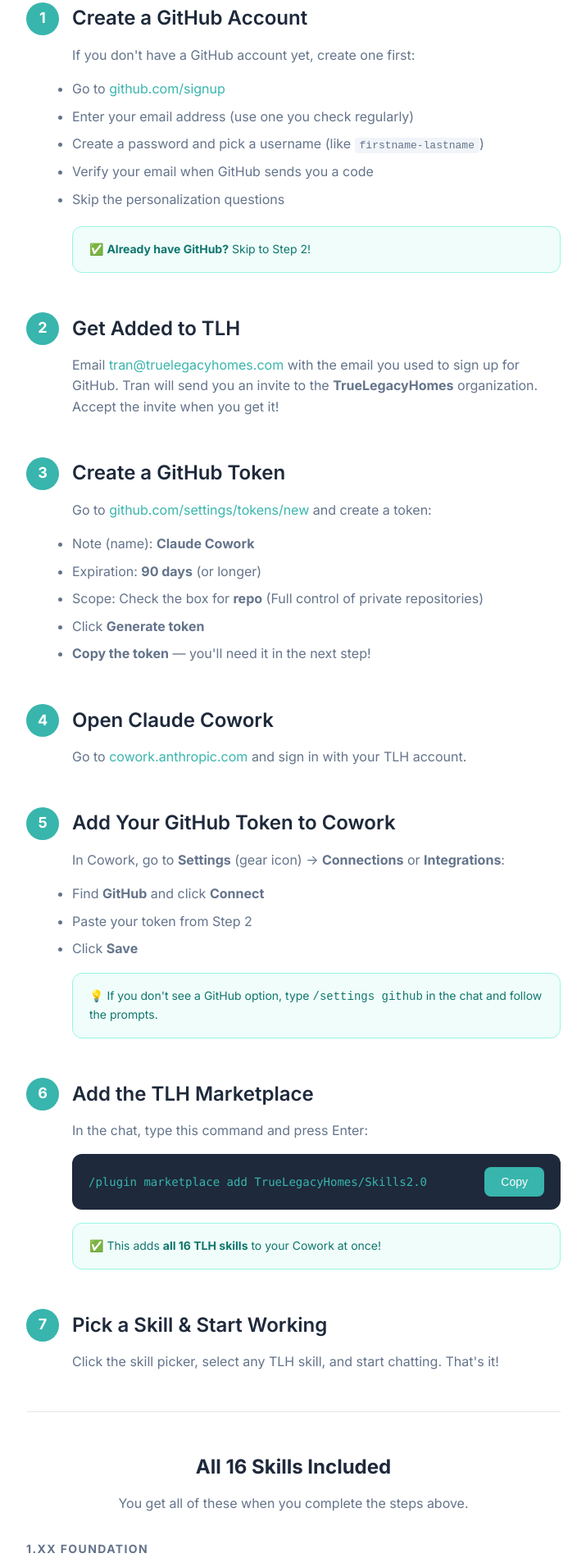
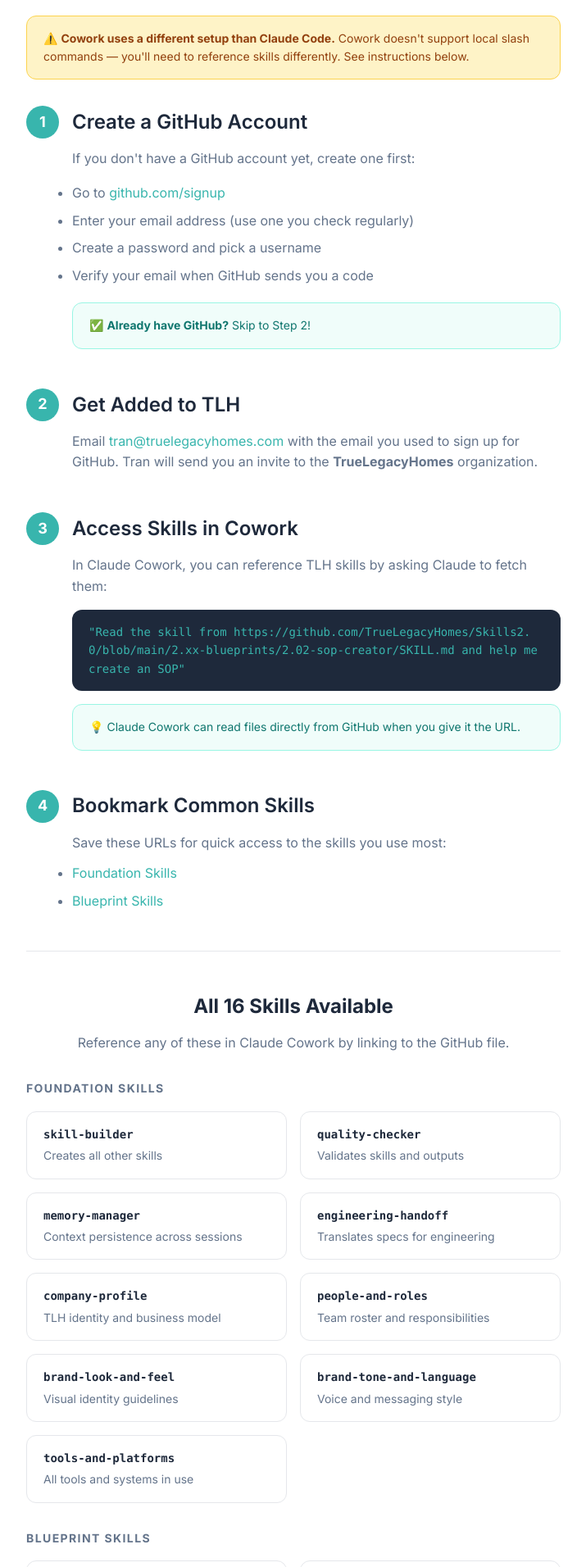
Before and after one commit to TrueLegacyHomes/tlh-skills-guide, a plain HTML site: page cowork.html in a window 1280 px wide. Shown: the part 435-2347 px from the top of the page at 82% size, without its empty margins (282-997 px from the left). Drawn offline with Linux system fonts and the light colour scheme.

```diff
--- a/cowork.html
+++ b/cowork.html
@@ -187,6 +187,22 @@
             font-size: 14px;
         }
 
+        /* Warning box */
+        .warning-box {
+            background: #fef3c7;
+            border: 1px solid #fcd34d;
+            border-radius: 12px;
+            padding: 16px 20px;
+            margin-left: 56px;
+            margin-top: 16px;
+        }
+
+        .warning-box p {
+            margin-left: 0;
+            color: #92400e;
+            font-size: 14px;
+        }
+
         /* Divider */
         .divider {
             height: 1px;
@@ -229,6 +245,8 @@
             font-weight: 600;
             margin-bottom: 4px;
             color: #1e293b;
+            font-family: 'SF Mono', Monaco, monospace;
+            font-size: 14px;
         }
 
         .skill-card p {
@@ -278,6 +296,15 @@
             color: #94a3b8;
             font-size: 14px;
         }
+
+        .section-label {
+            font-size: 14px;
+            text-transform: uppercase;
+            letter-spacing: 0.1em;
+            color: #64748b;
+            margin-bottom: 16px;
+            margin-top: 24px;
+        }
     </style>
 </head>
 <body>
@@ -287,7 +314,7 @@
             <svg fill="none" stroke="currentColor" viewBox="0 0 24 24">
                 <path stroke-linecap="round" stroke-linejoin="round" stroke-width="2" d="M13 10V3L4 14h7v7l9-11h-7z"/>
             </svg>
-            7 Simple Steps
+            Different Setup
         </div>
         <h1>TLH Skills for Claude Cowork</h1>
         <p class="subtitle">Add all 16 True Legacy Homes AI skills to Claude Cowork.</p>
@@ -295,6 +322,10 @@
     </header>
 
     <main class="main">
+
+        <div class="warning-box" style="margin-left: 0; margin-bottom: 32px;">
+            <p>⚠️ <strong>Cowork uses a different setup than Claude Code.</strong> Cowork doesn't support local slash commands — you'll need to reference skills differently. See instructions below.</p>
+        </div>
 
         <div class="step">
             <div class="step-header">
@@ -305,9 +336,8 @@
             <ul style="margin-bottom: 20px;">
                 <li>Go to <a href="https://github.com/signup">github.com/signup</a></li>
                 <li>Enter your email address (use one you check regularly)</li>
-                <li>Create a password and pick a username (like <code style="background:#f1f5f9; padding:2px 6px; border-radius:4px;">firstname-lastname</code>)</li>
+                <li>Create a password and pick a username</li>
                 <li>Verify your email when GitHub sends you a code</li>
-                <li>Skip the personalization questions</li>
             </ul>
             <div class="info-box">
                 <p>✅ <strong>Already have GitHub?</strong> Skip to Step 2!</p>
@@ -319,78 +349,42 @@
                 <div class="step-number">2</div>
                 <h2>Get Added to TLH</h2>
             </div>
-            <p>Email <a href="mailto:tran@truelegacyhomes.com">tran@truelegacyhomes.com</a> with the email you used to sign up for GitHub. Tran will send you an invite to the <strong>TrueLegacyHomes</strong> organization. Accept the invite when you get it!</p>
+            <p>Email <a href="mailto:tran@truelegacyhomes.com">tran@truelegacyhomes.com</a> with the email you used to sign up for GitHub. Tran will send you an invite to the <strong>TrueLegacyHomes</strong> organization.</p>
         </div>
 
         <div class="step">
             <div class="step-header">
                 <div class="step-number">3</div>
-                <h2>Create a GitHub Token</h2>
+                <h2>Access Skills in Cowork</h2>
             </div>
-            <p style="margin-bottom: 16px;">Go to <a href="https://github.com/settings/tokens/new">github.com/settings/tokens/new</a> and create a token:</p>
-            <ul style="margin-bottom: 20px;">
-                <li>Note (name): <strong>Claude Cowork</strong></li>
-                <li>Expiration: <strong>90 days</strong> (or longer)</li>
-                <li>Scope: Check the box for <strong>repo</strong> (Full control of private repositories)</li>
-                <li>Click <strong>Generate token</strong></li>
-                <li><strong>Copy the token</strong> — you'll need it in the next step!</li>
-            </ul>
+            <p style="margin-bottom: 16px;">In Claude Cowork, you can reference TLH skills by asking Claude to fetch them:</p>
+            <div class="command-box" style="flex-direction: column; align-items: flex-start; gap: 12px;">
+                <code>"Read the skill from https://github.com/TrueLegacyHomes/Skills2.0/blob/main/2.xx-blueprints/2.02-sop-creator/SKILL.md and help me create an SOP"</code>
+            </div>
+            <div class="info-box">
+                <p>💡 Claude Cowork can read files directly from GitHub when you give it the URL.</p>
+            </div>
         </div>
 
         <div class="step">
             <div class="step-header">
                 <div class="step-number">4</div>
-                <h2>Open Claude Cowork</h2>
+                <h2>Bookmark Common Skills</h2>
             </div>
-            <p>Go to <a href="https://cowork.anthropic.com">cowork.anthropic.com</a> and sign in with your TLH account.</p>
-        </div>
-
-        <div class="step">
-            <div class="step-header">
-                <div class="step-number">5</div>
-                <h2>Add Your GitHub Token to Cowork</h2>
-            </div>
-            <p style="margin-bottom: 16px;">In Cowork, go to <strong>Settings</strong> (gear icon) → <strong>Connections</strong> or <strong>Integrations</strong>:</p>
-            <ul style="margin-bottom: 16px;">
-                <li>Find <strong>GitHub</strong> and click <strong>Connect</strong></li>
-                <li>Paste your token from Step 2</li>
-                <li>Click <strong>Save</strong></li>
+            <p>Save these URLs for quick access to the skills you use most:</p>
+            <ul style="margin-top: 12px;">
+                <li><a href="https://github.com/TrueLegacyHomes/Skills2.0/tree/main/1.xx-foundation">Foundation Skills</a></li>
+                <li><a href="https://github.com/TrueLegacyHomes/Skills2.0/tree/main/2.xx-blueprints">Blueprint Skills</a></li>
             </ul>
-            <div class="info-box">
-                <p>💡 If you don't see a GitHub option, type <code>/settings github</code> in the chat and follow the prompts.</p>
-            </div>
-        </div>
-
-        <div class="step">
-            <div class="step-header">
-                <div class="step-number">6</div>
-                <h2>Add the TLH Marketplace</h2>
-            </div>
-            <p style="margin-bottom: 16px;">In the chat, type this command and press Enter:</p>
-            <div class="command-box">
-                <code>/plugin marketplace add TrueLegacyHomes/Skills2.0</code>
-                <button class="copy-btn" onclick="copyCommand()">Copy</button>
-            </div>
-            <div class="info-box">
-                <p>✅ This adds <strong>all 16 TLH skills</strong> to your Cowork at once!</p>
-            </div>
-        </div>
-
-        <div class="step">
-            <div class="step-header">
-                <div class="step-number">7</div>
-                <h2>Pick a Skill & Start Working</h2>
-            </div>
-            <p>Click the skill picker, select any TLH skill, and start chatting. That's it!</p>
         </div>
 
         <div class="divider"></div>
 
-        <h2 class="skills-title">All 16 Skills Included</h2>
-        <p class="skills-subtitle">You get all of these when you complete the steps above.</p>
+        <h2 class="skills-title">All 16 Skills Available</h2>
+        <p class="skills-subtitle">Reference any of these in Claude Cowork by linking to the GitHub file.</p>
 
         <!-- 1.xx Foundation Skills -->
-        <h3 style="font-size: 14px; text-transform: uppercase; letter-spacing: 0.1em; color: #64748b; margin-bottom: 16px; margin-top: 24px;">1.xx Foundation</h3>
+        <h3 class="section-label">Foundation Skills</h3>
         <div class="skills-grid" style="margin-bottom: 32px;">
             <div class="skill-card">
                 <h3>skill-builder</h3>
@@ -425,13 +419,13 @@
                 <p>Voice and messaging style</p>
             </div>
             <div class="skill-card">
-                <h3>tools-and-platforms-map</h3>
+                <h3>tools-and-platforms</h3>
                 <p>All tools and systems in use</p>
             </div>
         </div>
 
         <!-- 2.xx Blueprint Skills -->
-        <h3 style="font-size: 14px; text-transform: uppercase; letter-spacing: 0.1em; color: #64748b; margin-bottom: 16px;">2.xx Blueprints</h3>
+        <h3 class="section-label">Blueprint Skills</h3>
         <div class="skills-grid">
             <div class="skill-card">
                 <h3>problem-definer</h3>
@@ -474,12 +468,5 @@
         <p>© 2026 True Legacy Homes</p>
     </footer>
 
-    <script>
-        function copyCommand() {
-            navigator.clipboard.writeText('/plugin marketplace add TrueLegacyHomes/Skills2.0');
-            event.target.textContent = 'Copied!';
-            setTimeout(() => event.target.textContent = 'Copy', 2000);
-        }
-    </script>
 </body>
 </html>
```
Also changed, not shown: index.html (+60 -119 lines).
